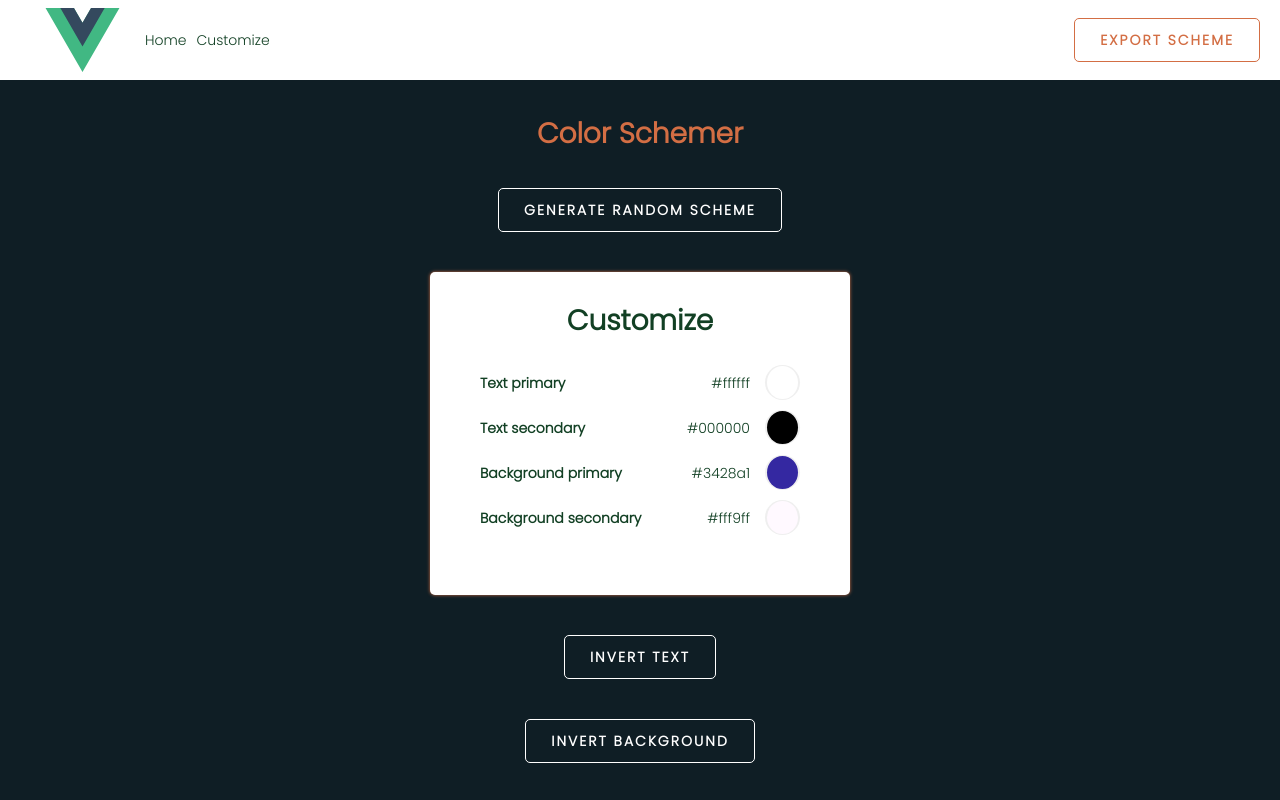
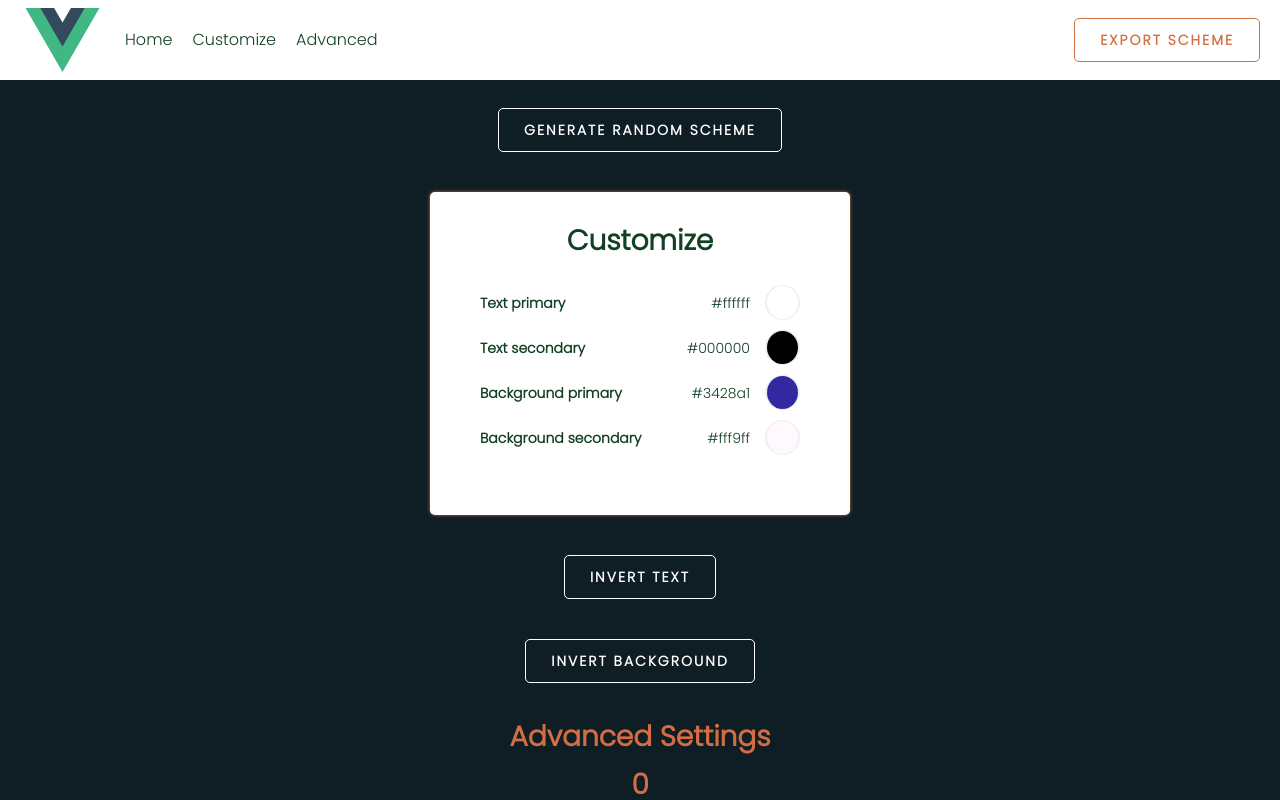
Before and after one commit to GregaE/color-schemer, a Vue app: page / in a window 1280 px wide. Shown: the top 800 px of the page. Built offline with nearby package versions, Linux system fonts and the light colour scheme; no server answers.

Commit message:
style: fix navbar position and apply anchor links

```diff
--- a/src/assets/styles/header.css
+++ b/src/assets/styles/header.css
@@ -1,10 +1,11 @@
 header {
+  position: fixed;
+  width: 100%;
   background-color: var(--bg-secondary);
   color: var(--text-secondary);
   display: flex;
   align-items: center;
   justify-content: space-between;
-  padding: 0rem 2rem;
   height: 8rem;
 }
 
@@ -20,13 +21,20 @@ img {
 
 nav {
   display: flex;
-  gap: 1rem;
+  gap: 2rem;
+  font-size: 1.6rem;
+}
+
+nav a {
+  text-decoration: none;
+  color: inherit;
 }
 
 button {
   background-color: var(--bg-secondary);
   color: var(--text-primary);
   border-color: var(--text-primary);
+  margin: 2rem;
 }
 
 button:hover {
--- a/src/assets/styles/main.css
+++ b/src/assets/styles/main.css
@@ -11,6 +11,7 @@
 html {
   font-family: var(--main);
   font-size: 10px;
+  scroll-behavior: smooth;
 }
 
 body {
--- a/src/components/AdvancedConfig.vue
+++ b/src/components/AdvancedConfig.vue
@@ -6,7 +6,6 @@ export default {
     getScheme() {
       getColorScheme([this.firstColor, this.secondColor], this.logic)
         .then((res) => {
-          console.log(res.length);
           if (this.counter >= res.length) {
             this.resetCounter();
           }
@@ -27,7 +26,7 @@ export default {
     },
   },
   data: () => ({
-    firstColor: "ffffff6",
+    firstColor: "",
     secondColor: "",
     logic: "AND",
     counter: 0,
@@ -36,7 +35,7 @@ export default {
 </script>
 
 <template>
-  <div class="advanced-config">
+  <div class="advanced-config" id="adv-config-anchor">
     <h1>Advanced Settings</h1>
     <h1>{{ counter }}</h1>
     <div>
--- a/src/components/CustomizeForm.vue
+++ b/src/components/CustomizeForm.vue
@@ -29,7 +29,7 @@ export default {
 </script>
 
 <template>
-  <form class="customize-form">
+  <form class="customize-form" id="customize-anchor">
     <h1>Customize</h1>
     <div>
       <div class="color-picker">
--- a/src/components/GenerateScheme.vue
+++ b/src/components/GenerateScheme.vue
@@ -15,7 +15,7 @@ export default {
 </script>
 
 <template>
-  <div class="generate-scheme">
+  <div class="generate-scheme" id="home-anchor">
     <h1>Color Schemer</h1>
     <button @click="getScheme">Generate Random Scheme</button>
   </div>
--- a/src/components/HomeHeader.vue
+++ b/src/components/HomeHeader.vue
@@ -15,8 +15,9 @@ export default {
         height="125"
       />
       <nav>
-        <div to="/">Home</div>
-        <div to="/customize">Customize</div>
+        <a href="#home-anchor">Home</a>
+        <a href="#customize-anchor">Customize</a>
+        <a href="#adv-config-anchor">Advanced</a>
       </nav>
     </div>
     <div>
```
